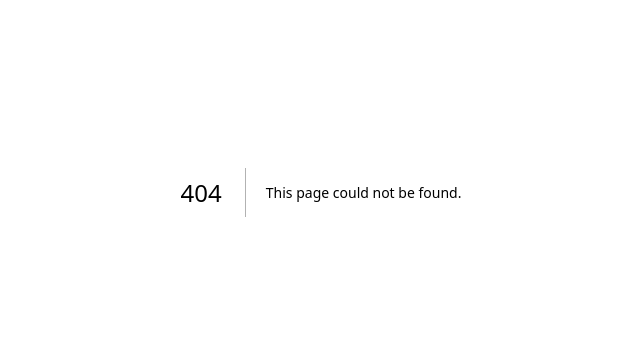
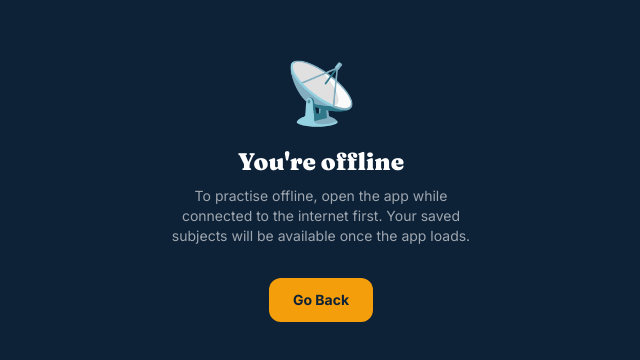
Before and after one commit to Akhinh/pwise, a Next.js app in the folder apps/web/: page /offline in a window 1280 px wide. Before the commit this address had no page. Shown: the part 208-568 px from the top of the page, without its empty margins (319-959 px from the left). Built offline with nearby package versions, Linux system fonts and the light colour scheme.

Commit message:
working on offline

```diff
--- a/apps/web/next.config.js
+++ b/apps/web/next.config.js
@@ -7,9 +7,9 @@ const withPWA = require('next-pwa')({
   skipWaiting: true,
   reloadOnOnline: true,
   cacheOnFrontEndNav: true,
-  fallbacks: false,
-  navigateFallback: '/quiz/active',
-  navigateFallbackAllowlist: [/^\/quiz/],
+  fallbacks: {
+    document: '/offline',
+  },
   runtimeCaching: [
     {
       urlPattern: /^https:\/\/.*\/api\/v1\/questions/,
--- /dev/null
+++ b/apps/web/src/app/offline/page.tsx
@@ -0,0 +1,20 @@
+export default function OfflinePage() {
+  return (
+    <div className="min-h-screen bg-[#0D2137] flex flex-col items-center justify-center text-white p-6 text-center">
+      <div className="text-6xl mb-6">📡</div>
+      <h1 className="text-2xl font-black mb-2" style={{ fontFamily: "'Fraunces', Georgia, serif" }}>
+        You're offline
+      </h1>
+      <p className="text-white/60 text-sm mb-8 max-w-xs">
+        To practise offline, open the app while connected to the internet first.
+        Your saved subjects will be available once the app loads.
+      </p>
+      <button
+        onClick={() => window.history.back()}
+        className="bg-[#F59E0B] text-[#0D2137] px-6 py-3 rounded-xl font-bold text-sm"
+      >
+        Go Back
+      </button>
+    </div>
+  );
+}
```
